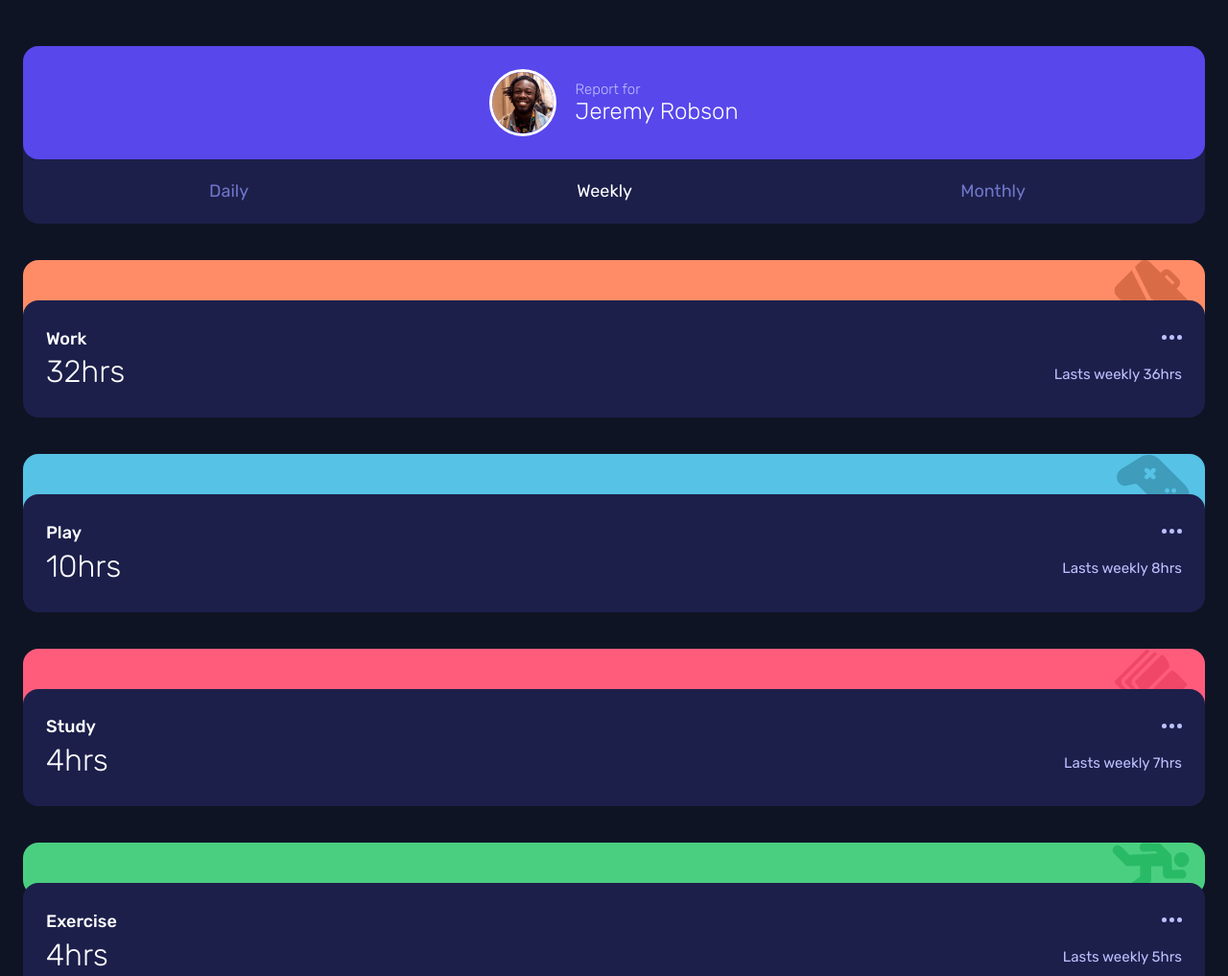
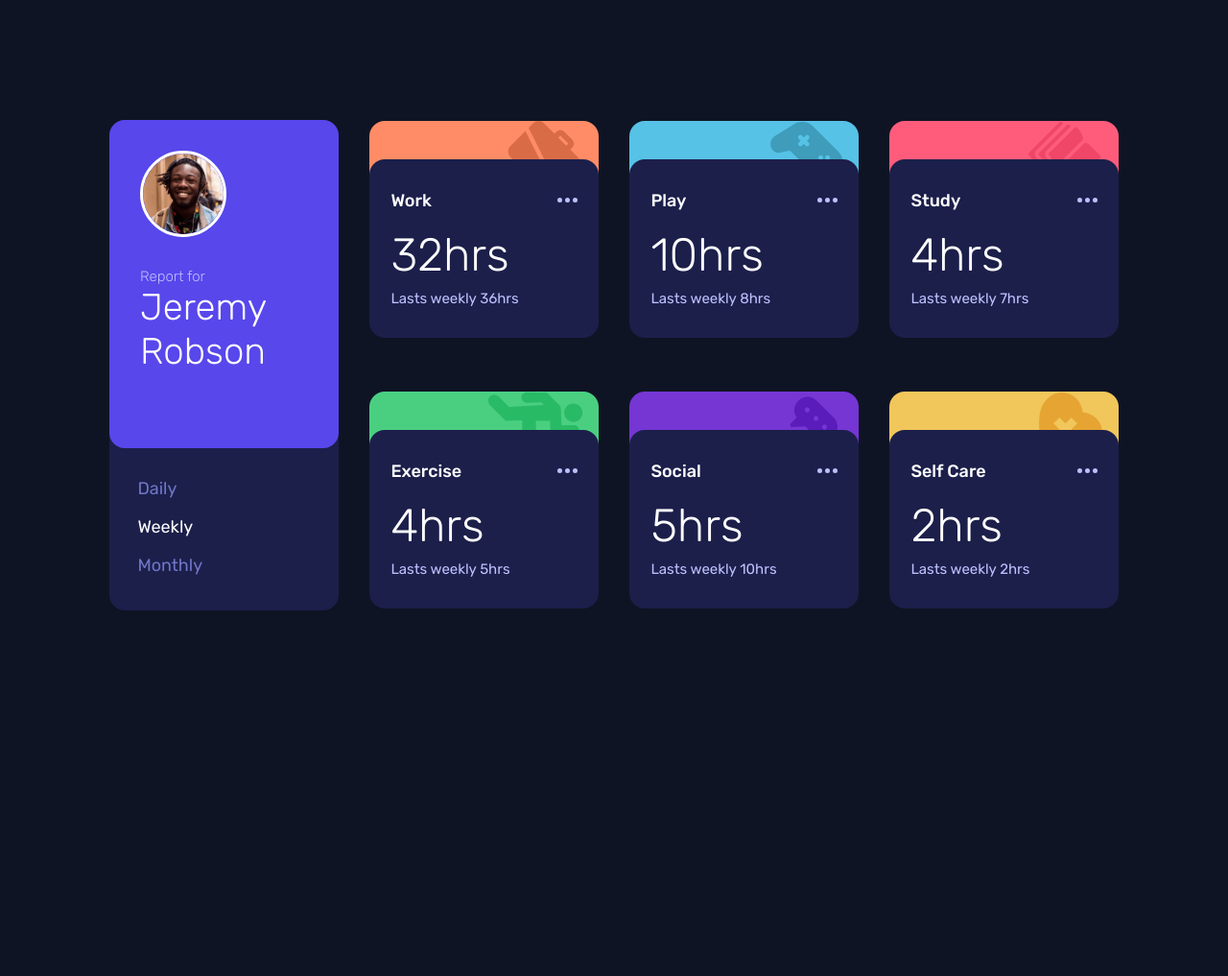
Before and after one commit to fabioalcocer/tracking-dashboard-fetch, a plain HTML site: page index.html in a window 1280 px wide. Shown: the top 1017 px of the page at 96% size. After the commit the page ends 800 px from the top, so only its background shows below. Drawn offline with Linux system fonts and the light colour scheme.

Commit message:
finished project

```diff
--- a/css/style.css
+++ b/css/style.css
@@ -27,10 +27,11 @@ body {
 }
 
 .main {
-  width: min(100%, 1440px);
+  width: min(100%, 1100px);
   min-height: 100vh;
   padding: 3rem 1.5rem;
   color: var(--white);
+  display: grid;
 }
 
 .control__card {
@@ -81,6 +82,12 @@ body {
   text-decoration: none;
   color: var(--desaturatedBlue);
   cursor: pointer;
+  transition: 0.4s;
+}
+
+.nav__item:hover {
+  color: var(--white);
+  transition: 0.4s;
 }
 
 .nav__item.active {
@@ -94,11 +101,17 @@ body {
   border-radius: 1rem;
   background-color: var(--darkBlue);
   position: relative;
+  transition: 0.2s;
+}
+
+.card:hover {
+  background-color: hsl(239, 26%, 41%);
+  transition: 0.2s;
 }
 
 .card__banner {
   position: absolute;
-  top: -42px;
+  top: -40px;
   left: 0;
   right: 0;
   display: flex;
@@ -124,6 +137,10 @@ body {
   background-color: var(--limeGreenExercise);
 }
 
+.exercise__img {
+  width: 45%;
+}
+
 .social .card__banner {
   background-color: var(--violetSocial);
 }
@@ -141,14 +158,26 @@ body {
   display: flex;
   justify-content: space-between;
   align-items: center;
-  padding: 1.8rem 1.5rem;
+  flex-direction: column;
+  gap: 0.5rem;
+  padding: 1.7rem 1.5rem;
 }
 
 .card__stats {
+  width: 100%;
   display: flex;
-  justify-content: center;
-  flex-direction: column;
+  justify-content: space-between;
+  align-items: center;
   gap: 0.3rem;
+}
+
+.card__stats svg {
+  cursor: pointer;
+}
+
+.card__stats svg:hover path {
+  fill: var(--white);
+  transition: 0.2s;
 }
 
 .stats__name {
@@ -156,23 +185,95 @@ body {
   font-weight: 500;
 }
 
+.card__prev {
+  width: 100%;
+  display: flex;
+  align-items: center;
+  justify-content: space-between;
+}
+
 .stats__hours {
   font-size: 2rem;
   font-weight: 300;
-}
-
-.card__prev {
-  display: flex;
-  flex-direction: column;
-  justify-content: space-between;
-  gap: 1.7rem;
-}
-
-.card__ellipsis {
-  align-self: flex-end;
 }
 
 .prev__stats {
   font-size: 15px;
   color: var(--paleBlue);
 }
+
+@media (min-width: 560px) {
+  body {
+    display: flex;
+    justify-content: center;
+    align-items: center;
+  }
+
+  .main {
+    grid-template-areas:
+      "control card card card"
+      "control card card card";
+    grid-template-columns: repeat(auto-fit, minmax(200px, 1fr));
+    grid-template-rows: 250px 250px;
+    place-content: center;
+    place-items: center;
+    gap: 2rem;
+  }
+
+  .control__card {
+    margin-top: -39px;
+    height: 96%;
+    grid-area: control;
+  }
+
+  .control__head {
+    flex-direction: column;
+    justify-content: start;
+    align-items: flex-start;
+    gap: 2rem;
+    padding: 2rem;
+    height: 67%;
+  }
+
+  .control__head img {
+    width: 90px;
+  }
+
+  .control__info h3 {
+    font-size: 2.4rem;
+  }
+
+  .control__nav {
+    flex-direction: column;
+    justify-content: space-around;
+    align-items: flex-start;
+    padding: 1.4rem;
+    margin-left: 7px;
+    height: 32%;
+  }
+
+  .card {
+    margin-top: 0px;
+    width: 100%;
+  }
+
+  .card__info {
+    flex-direction: column;
+    justify-content: center;
+    align-items: flex-start;
+    padding: 2rem 1.4rem;
+    gap: 1.1rem;
+  }
+
+  .card__prev {
+    width: 100%;
+    display: flex;
+    flex-direction: column;
+    align-items: flex-start;
+    gap: 0.5rem;
+  }
+
+  .stats__hours {
+    font-size: 3rem;
+  }
+}
--- a/index.html
+++ b/index.html
@@ -42,10 +42,10 @@
         <div class="card__info">
           <div class="card__stats">
             <p class="stats__name">Work</p>
-            <p class="stats__hours" data-habit="Work">00hrs</p>
+            <svg width="21" height="5" xmlns="http://www.w3.org/2000/svg"><path d="M2.5 0a2.5 2.5 0 1 1 0 5 2.5 2.5 0 0 1 0-5Zm8 0a2.5 2.5 0 1 1 0 5 2.5 2.5 0 0 1 0-5Zm8 0a2.5 2.5 0 1 1 0 5 2.5 2.5 0 0 1 0-5Z" fill="#BBC0FF" fill-rule="evenodd"/></svg>
           </div>
           <div class="card__prev">
-            <img src="./assets/icon-ellipsis.svg" class="card__ellipsis">
+            <p class="stats__hours" data-habit="Work">00hrs</p>
             <p class="prev__stats" data-prev="Work">Last Week - 00hrs</p>
           </div>
         </div>
@@ -58,10 +58,10 @@
         <div class="card__info">
           <div class="card__stats">
             <p class="stats__name">Play</p>
-            <p class="stats__hours" data-habit="Play">00hrs</p>
+            <svg width="21" height="5" xmlns="http://www.w3.org/2000/svg"><path d="M2.5 0a2.5 2.5 0 1 1 0 5 2.5 2.5 0 0 1 0-5Zm8 0a2.5 2.5 0 1 1 0 5 2.5 2.5 0 0 1 0-5Zm8 0a2.5 2.5 0 1 1 0 5 2.5 2.5 0 0 1 0-5Z" fill="#BBC0FF" fill-rule="evenodd"/></svg>
           </div>
           <div class="card__prev">
-            <img src="./assets/icon-ellipsis.svg" class="card__ellipsis">
+            <p class="stats__hours" data-habit="Play">00hrs</p>
             <p class="prev__stats" data-prev="Play">Last Week - 00hrs</p>
           </div>
         </div>
@@ -74,10 +74,10 @@
         <div class="card__info">
           <div class="card__stats">
             <p class="stats__name">Study</p>
-            <p class="stats__hours" data-habit="Study">00hrs</p>
+            <svg width="21" height="5" xmlns="http://www.w3.org/2000/svg"><path d="M2.5 0a2.5 2.5 0 1 1 0 5 2.5 2.5 0 0 1 0-5Zm8 0a2.5 2.5 0 1 1 0 5 2.5 2.5 0 0 1 0-5Zm8 0a2.5 2.5 0 1 1 0 5 2.5 2.5 0 0 1 0-5Z" fill="#BBC0FF" fill-rule="evenodd"/></svg>
           </div>
           <div class="card__prev">
-            <img src="./assets/icon-ellipsis.svg" class="card__ellipsis">
+            <p class="stats__hours" data-habit="Study">00hrs</p>
             <p class="prev__stats" data-prev="Study">Last Week - 00hrs</p>
           </div>
         </div>
@@ -85,15 +85,15 @@
 
       <article class="card exercise">
         <div class="card__banner">
-          <img src="./assets/icon-exercise.svg" alt="">
+          <img src="./assets/icon-exercise.svg" class="exercise__img">
         </div>
         <div class="card__info">
           <div class="card__stats">
             <p class="stats__name">Exercise</p>
-            <p class="stats__hours" data-habit="Exercise">00hrs</p>
+            <svg width="21" height="5" xmlns="http://www.w3.org/2000/svg"><path d="M2.5 0a2.5 2.5 0 1 1 0 5 2.5 2.5 0 0 1 0-5Zm8 0a2.5 2.5 0 1 1 0 5 2.5 2.5 0 0 1 0-5Zm8 0a2.5 2.5 0 1 1 0 5 2.5 2.5 0 0 1 0-5Z" fill="#BBC0FF" fill-rule="evenodd"/></svg>
           </div>
           <div class="card__prev">
-            <img src="./assets/icon-ellipsis.svg" class="card__ellipsis">
+            <p class="stats__hours" data-habit="Exercise">00hrs</p>
             <p class="prev__stats" data-prev="Exercise">Last Week - 00hrs</p>
           </div>
         </div>
@@ -106,10 +106,10 @@
         <div class="card__info">
           <div class="card__stats">
             <p class="stats__name">Social</p>
-            <p class="stats__hours" data-habit="Social">00hrs</p>
+            <svg width="21" height="5" xmlns="http://www.w3.org/2000/svg"><path d="M2.5 0a2.5 2.5 0 1 1 0 5 2.5 2.5 0 0 1 0-5Zm8 0a2.5 2.5 0 1 1 0 5 2.5 2.5 0 0 1 0-5Zm8 0a2.5 2.5 0 1 1 0 5 2.5 2.5 0 0 1 0-5Z" fill="#BBC0FF" fill-rule="evenodd"/></svg>
           </div>
           <div class="card__prev">
-            <img src="./assets/icon-ellipsis.svg" class="card__ellipsis">
+            <p class="stats__hours" data-habit="Social">00hrs</p>
             <p class="prev__stats" data-prev="Social">Last Week - 00hrs</p>
           </div>
         </div>
@@ -122,10 +122,10 @@
         <div class="card__info">
           <div class="card__stats">
             <p class="stats__name">Self Care</p>
-            <p class="stats__hours" data-habit="Self Care">00hrs</p>
+            <svg width="21" height="5" xmlns="http://www.w3.org/2000/svg"><path d="M2.5 0a2.5 2.5 0 1 1 0 5 2.5 2.5 0 0 1 0-5Zm8 0a2.5 2.5 0 1 1 0 5 2.5 2.5 0 0 1 0-5Zm8 0a2.5 2.5 0 1 1 0 5 2.5 2.5 0 0 1 0-5Z" fill="#BBC0FF" fill-rule="evenodd"/></svg>
           </div>
           <div class="card__prev">
-            <img src="./assets/icon-ellipsis.svg" class="card__ellipsis">
+            <p class="stats__hours" data-habit="Self Care">00hrs</p>
             <p class="prev__stats" data-prev="Self Care">Last Week - 00hrs</p>
           </div>
         </div>
--- a/js/app.js
+++ b/js/app.js
@@ -47,22 +47,6 @@ tabs.forEach((item) => {
 
 
 const showDailyStats = async () => {
-
-  currentHours.forEach(element => {
-    let currentData = element.dataset.habit
-    let currentTime = globalData.filter(el => el.title === currentData)[0]
-    element.textContent = `${currentTime.timeframes[time].current}hrs`
-  })
-  prevStats.forEach(element => {
-    let prevData = element.dataset.prev
-    let prevTime = globalData.filter(el => el.title === prevData)[0]
-    element.textContent = `Lasts ${time} ${prevTime.timeframes[time].previous}hrs`
-  })
-
-}
-
-const showWeeklyStats = async () => {
-
   currentHours.forEach(element => {
     let currentData = element.dataset.habit
     let currentTime = globalData.filter(el => el.title === currentData)[0]
@@ -74,11 +58,9 @@ const showWeeklyStats = async () => {
     let prevTime = globalData.filter(el => el.title === prevData)[0]
     element.textContent = `Lasts ${time} ${prevTime.timeframes[time].previous}hrs`
   })
-
 }
 
-const showMonthlyStats = async () => {
-
+const showWeeklyStats = async () => {
   currentHours.forEach(element => {
     let currentData = element.dataset.habit
     let currentTime = globalData.filter(el => el.title === currentData)[0]
@@ -90,5 +72,18 @@ const showMonthlyStats = async () => {
     let prevTime = globalData.filter(el => el.title === prevData)[0]
     element.textContent = `Lasts ${time} ${prevTime.timeframes[time].previous}hrs`
   })
+}
 
+const showMonthlyStats = async () => {
+  currentHours.forEach(element => {
+    let currentData = element.dataset.habit
+    let currentTime = globalData.filter(el => el.title === currentData)[0]
+    element.textContent = `${currentTime.timeframes[time].current}hrs`
+  })
+
+  prevStats.forEach(element => {
+    let prevData = element.dataset.prev
+    let prevTime = globalData.filter(el => el.title === prevData)[0]
+    element.textContent = `Lasts ${time} ${prevTime.timeframes[time].previous}hrs`
+  })
 }
```
